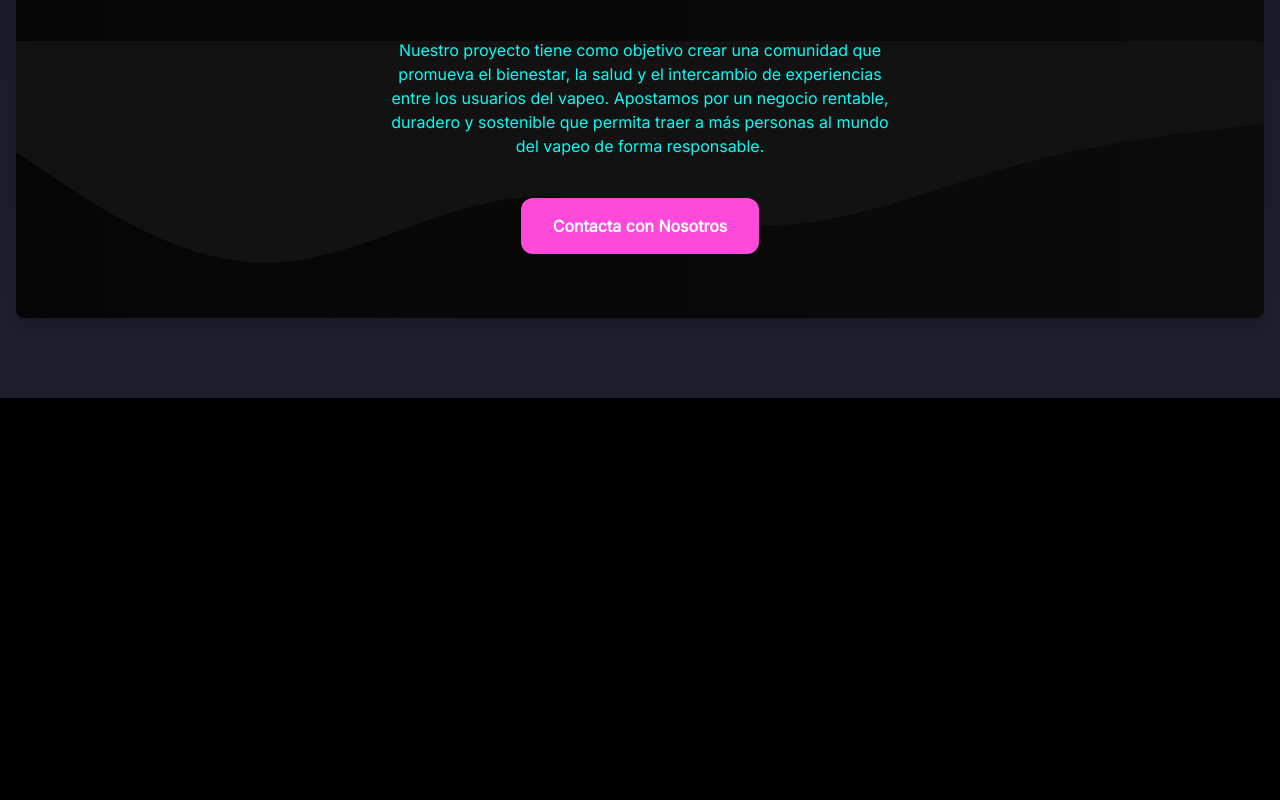
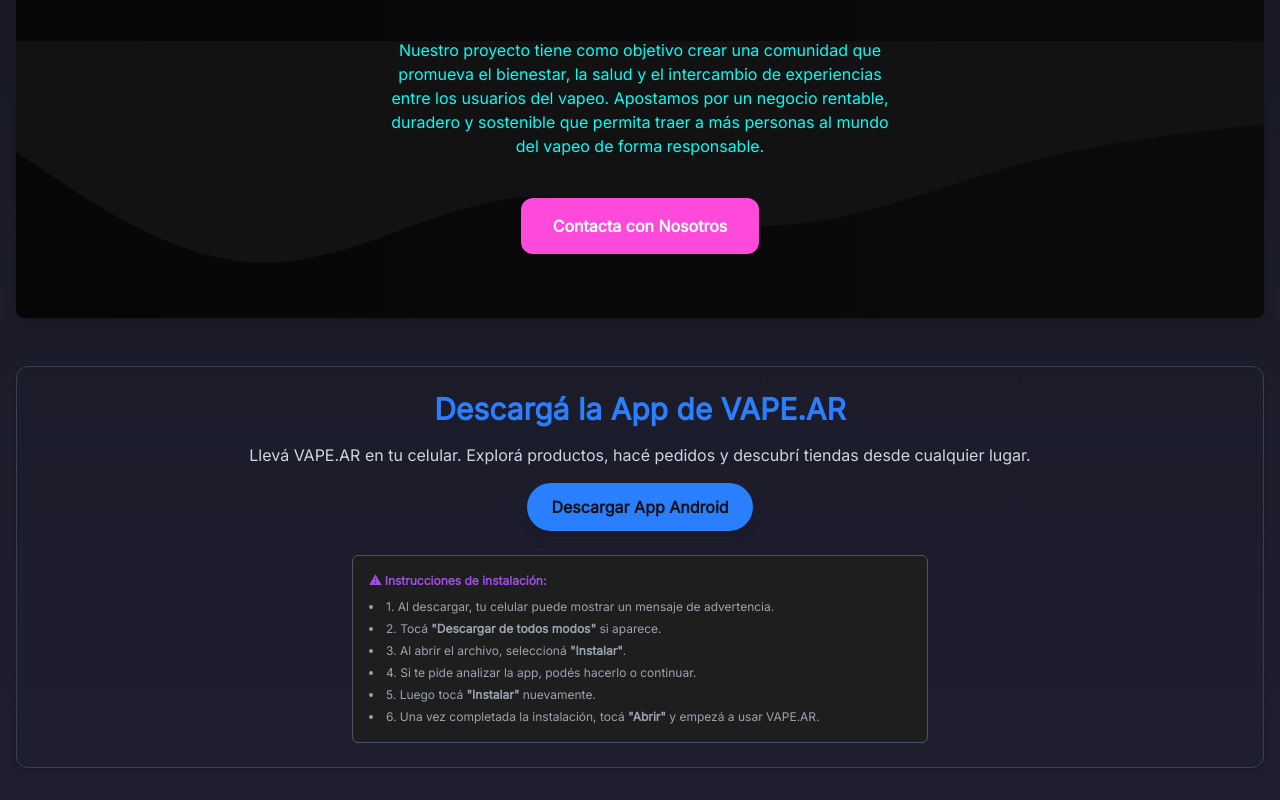
Before and after one commit to ParedGuillermo/Vape.Ar, a React (Vite) app: page / in a window 1280 px wide. Shown: the part 1146-1946 px from the top of the page. Before the commit the page ends 1544 px from the top, so only its background shows below. Built offline with nearby package versions, Linux system fonts and the light colour scheme.

Commit message:
Agrega tarjeta para descargar app Android con instrucciones

```diff
--- a/src/pages/Home.jsx
+++ b/src/pages/Home.jsx
@@ -83,6 +83,35 @@
       <div className="mb-12">
         <HeroNosotros onReportClick={() => navigate("/Nosotros")} />
       </div>
+
+      {/* Tarjeta para descargar la App Android */}
+      <section className="p-6 mt-12 text-center text-white border border-gray-700 shadow-md bg-dark-gray rounded-xl">
+        <h2 className="mb-4 text-3xl font-bold text-electric-blue">Descargá la App de VAPE.AR</h2>
+        <p className="mb-4 text-lg text-gray-300">
+          Llevá VAPE.AR en tu celular. Explorá productos, hacé pedidos y descubrí tiendas desde cualquier lugar.
+        </p>
+        <a
+          href="https://github.com/ParedGuillermo/Vape.Ar/releases/download/V1/VAPE-AR-0_4_debug.apk"
+          target="_blank"
+          rel="noopener noreferrer"
+          className="inline-block px-6 py-3 font-semibold transition rounded-full shadow-lg text-very-dark-bg bg-electric-blue hover:bg-violet-neon"
+        >
+          Descargar App Android
+        </a>
+
+        {/* Instrucciones para instalar la APK */}
+        <div className="mt-6 text-sm text-left text-gray-400 max-w-xl mx-auto bg-[#1e1e1e] p-4 rounded-md border border-gray-600">
+          <p className="mb-2 font-semibold text-violet-neon">⚠ Instrucciones de instalación:</p>
+          <ul className="space-y-1 list-disc list-inside">
+            <li>1. Al descargar, tu celular puede mostrar un mensaje de advertencia.</li>
+            <li>2. Tocá <strong>"Descargar de todos modos"</strong> si aparece.</li>
+            <li>3. Al abrir el archivo, seleccioná <strong>"Instalar"</strong>.</li>
+            <li>4. Si te pide analizar la app, podés hacerlo o continuar.</li>
+            <li>5. Luego tocá <strong>"Instalar"</strong> nuevamente.</li>
+            <li>6. Una vez completada la instalación, tocá <strong>"Abrir"</strong> y empezá a usar VAPE.AR.</li>
+          </ul>
+        </div>
+      </section>
     </div>
   );
 }
```
